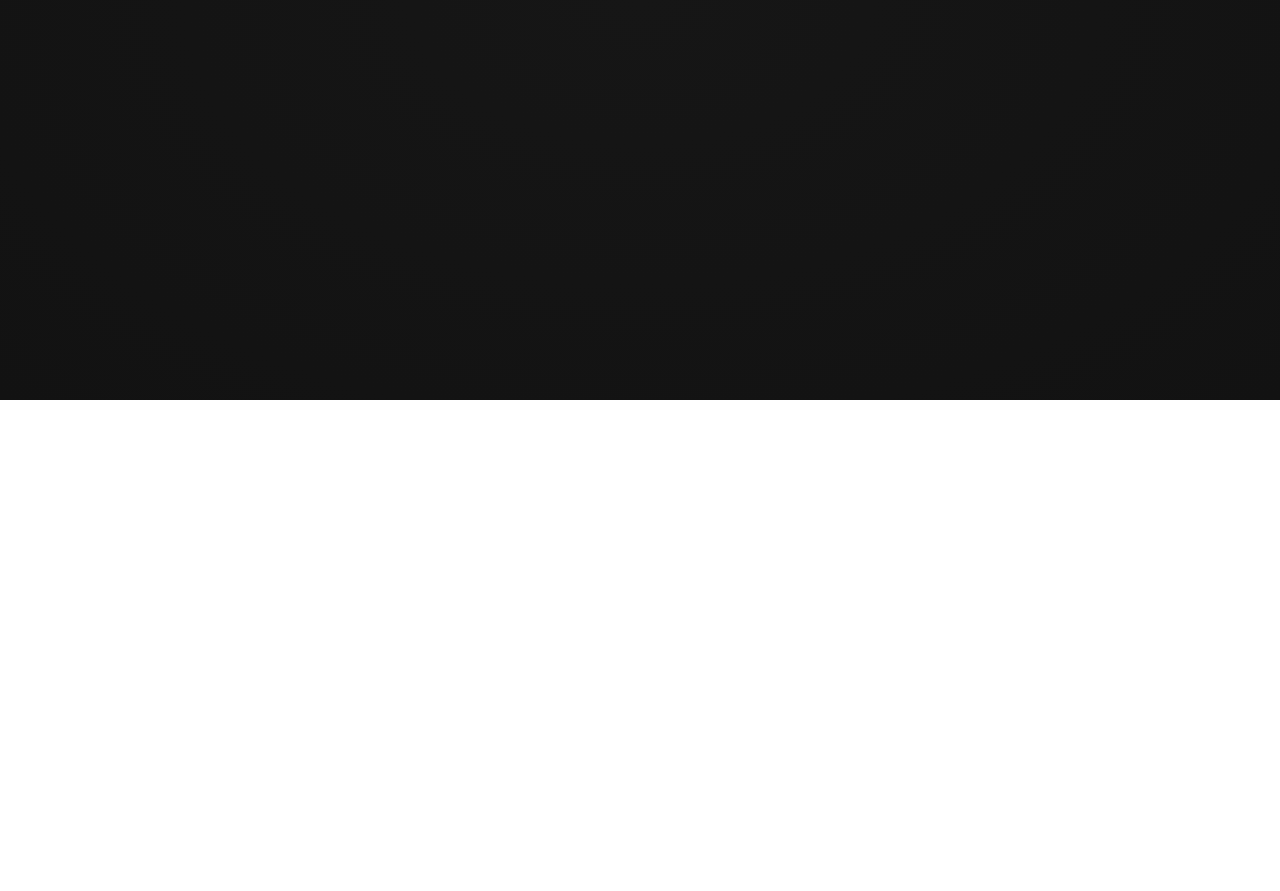
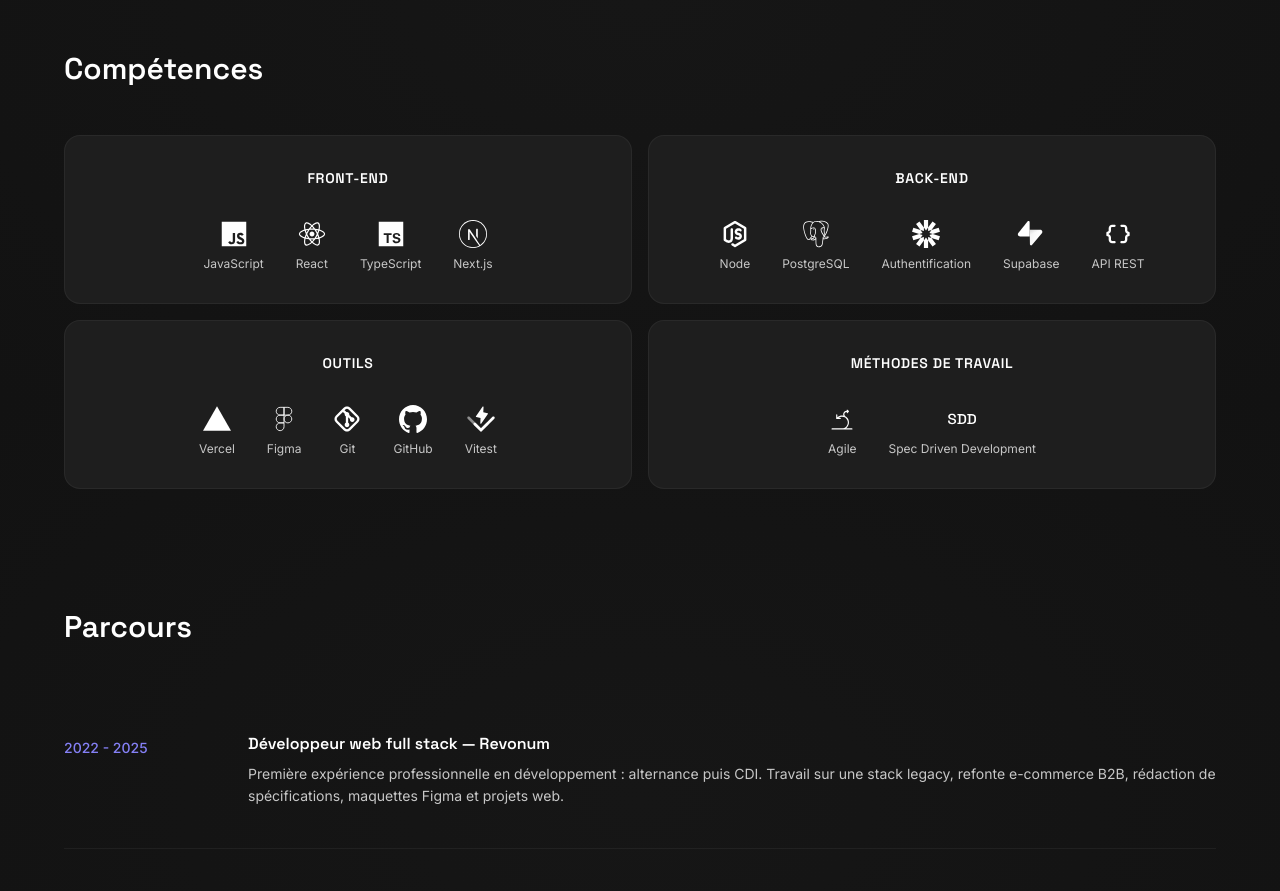
Before and after one commit to TeoCasanovaDW/portfolio_react_next, a Next.js app: page /about in a window 1280 px wide. Shown: the part 400-1291 px from the top of the page. Before the commit the page ends 800 px from the top, so only its background shows below. Built offline with nearby package versions, Linux system fonts and the light colour scheme.

Commit message:
feat: add about page

```diff
--- a/app/about/page.tsx
+++ b/app/about/page.tsx
@@ -1,3 +1,124 @@
+import { skills } from '@/data/skills'
+import type { SkillCategory } from '@/types/skill'
+import SkillCategoryCard from '@/components/skills/SkillCategoryCard'
+import SectionTitle from '@/components/ui/SectionTitle'
+import Button from '@/components/ui/Button'
+
+const categoryLabels: Record<SkillCategory, string> = {
+  frontend: 'Front-end',
+  backend: 'Back-end',
+  tools: 'Outils',
+  methodology: 'Méthodes de travail',
+}
+
+const categoryOrder: SkillCategory[] = ['frontend', 'backend', 'tools', 'methodology']
+
+const parcours = [
+  {
+    id: 'revonum',
+    period: '2022 - 2025',
+    title: 'Développeur web full stack',
+    company: 'Revonum',
+    description:
+      "Première expérience professionnelle en développement : alternance puis CDI. Travail sur une stack legacy, refonte e-commerce B2B, rédaction de spécifications, maquettes Figma et projets web.",
+  },
+  {
+    id: 'cesi',
+    period: '2023 - 2024',
+    title: "Bachelor Concepteur Développeur d'Applications",
+    company: 'CESI',
+    description:
+      "Formation orientée conception, développement d'applications web et desktop, bases de données, UML et architecture applicative.",
+  },
+  {
+    id: 'oc',
+    period: '2026',
+    title: 'Formation React / Next.js',
+    company: 'OpenClassrooms',
+    description:
+      "Montée en compétence sur une stack JavaScript moderne : React, Next.js, TypeScript, API, tests et déploiement.",
+  },
+]
+
 export default function AboutPage() {
-  return null
+  return (
+    <div className="max-w-[1200px] mx-auto px-6 py-16">
+
+      {/* Titre + introduction */}
+      <div className="mb-30">
+        <h1 className="font-heading text-4xl md:text-5xl font-semibold text-white mb-20">
+          A propos<span className="text-accent">.</span>
+        </h1>
+        <p className="text-text-secondary text-base md:text-lg leading-relaxed">
+          Après une première expérience professionnelle en développement, j&apos;ai choisi de
+          consolider mon profil autour d&apos;une stack moderne pour travailler sur des applications
+          web concrètes, structurées et maintenables.
+        </p>
+      </div>
+
+      {/* Section Compétences */}
+      <section className="mb-30">
+        <SectionTitle title="Compétences" />
+        <div className="grid grid-cols-1 md:grid-cols-2 gap-4">
+          {categoryOrder.map((cat) => (
+            <SkillCategoryCard
+              key={cat}
+              title={categoryLabels[cat]}
+              skills={skills.filter((s) => s.category === cat)}
+            />
+          ))}
+        </div>
+      </section>
+
+      {/* Section Parcours */}
+      <section className="mb-35">
+        <SectionTitle title="Parcours" />
+        <div className="space-y-0">
+          {parcours.map((item, index) => (
+            <div
+              key={item.id}
+              className={`flex flex-col sm:flex-row gap-2 sm:gap-10 py-10 ${
+                index < parcours.length - 1 ? 'border-b border-white/5' : ''
+              }`}
+            >
+              <div className="sm:w-36 flex-shrink-0 pt-0.5">
+                <span className="text-sm font-medium text-accent">{item.period}</span>
+              </div>
+              <div>
+                <p className="font-heading font-semibold text-white text-base leading-snug">
+                  {item.title} — {item.company}
+                </p>
+                <p className="mt-2 text-sm text-text-secondary leading-relaxed">
+                  {item.description}
+                </p>
+              </div>
+            </div>
+          ))}
+        </div>
+      </section>
+
+      {/* Bloc Méthode de travail */}
+      <section>
+        <div className="bg-accent rounded-2xl p-10 md:p-14">
+          <h2 className="font-heading text-2xl font-semibold text-[#121212] mb-6">
+            Méthode de travail
+          </h2>
+          <div className="space-y-4 mb-8">
+            <p className="text-[#121212]/75 text-base leading-relaxed">
+              J&apos;essaie de travailler avec une approche structurée : clarifier le besoin, écrire
+              des spécifications simples, développer par étapes, puis vérifier la qualité avant mise
+              en ligne.
+            </p>
+            <p className="text-[#121212]/75 text-base leading-relaxed">
+              J&apos;utilise aussi l&apos;IA comme assistant de développement dans un cadre précis :
+              cadrage, découpage des tâches, aide à l&apos;implémentation, revue de code et tests.
+              L&apos;objectif est d&apos;accélérer le travail sans remplacer la réflexion technique.
+            </p>
+          </div>
+          <Button label="Voir mes projets" variant="dark" icon="arrowRight" href="/projects" />
+        </div>
+      </section>
+
+    </div>
+  )
 }
--- /dev/null
+++ b/components/skills/SkillCategoryCard.tsx
@@ -0,0 +1,38 @@
+import type { Skill } from '@/types/skill'
+import type { TechLogo, IconName } from '@/types/project'
+import TechLogoIcon from '@/components/ui/TechLogoIcon'
+import Icon from '@/components/ui/Icon'
+import { techLogoMap } from '@/lib/icon-map'
+
+function isTechLogo(icon: TechLogo | IconName): icon is TechLogo {
+  return icon in techLogoMap
+}
+
+type Props = {
+  title: string
+  skills: Skill[]
+}
+
+export default function SkillCategoryCard({ title, skills }: Props) {
+  return (
+    <div className="bg-surface rounded-2xl border border-white/5 p-6 md:p-8 flex flex-col">
+      <h3 className="font-heading text-sm font-semibold text-white text-center uppercase tracking-wider mb-8">
+        {title}
+      </h3>
+      <div className="flex flex-wrap justify-center gap-6 md:gap-8">
+        {skills.map((skill) => (
+          <div key={skill.name} className="flex flex-col items-center gap-2">
+            {isTechLogo(skill.icon) ? (
+              <TechLogoIcon name={skill.icon} size={28} alt="" />
+            ) : (
+              <Icon name={skill.icon} size={28} alt="" />
+            )}
+            <span className="text-xs text-text-secondary text-center leading-tight">
+              {skill.name}
+            </span>
+          </div>
+        ))}
+      </div>
+    </div>
+  )
+}
```
